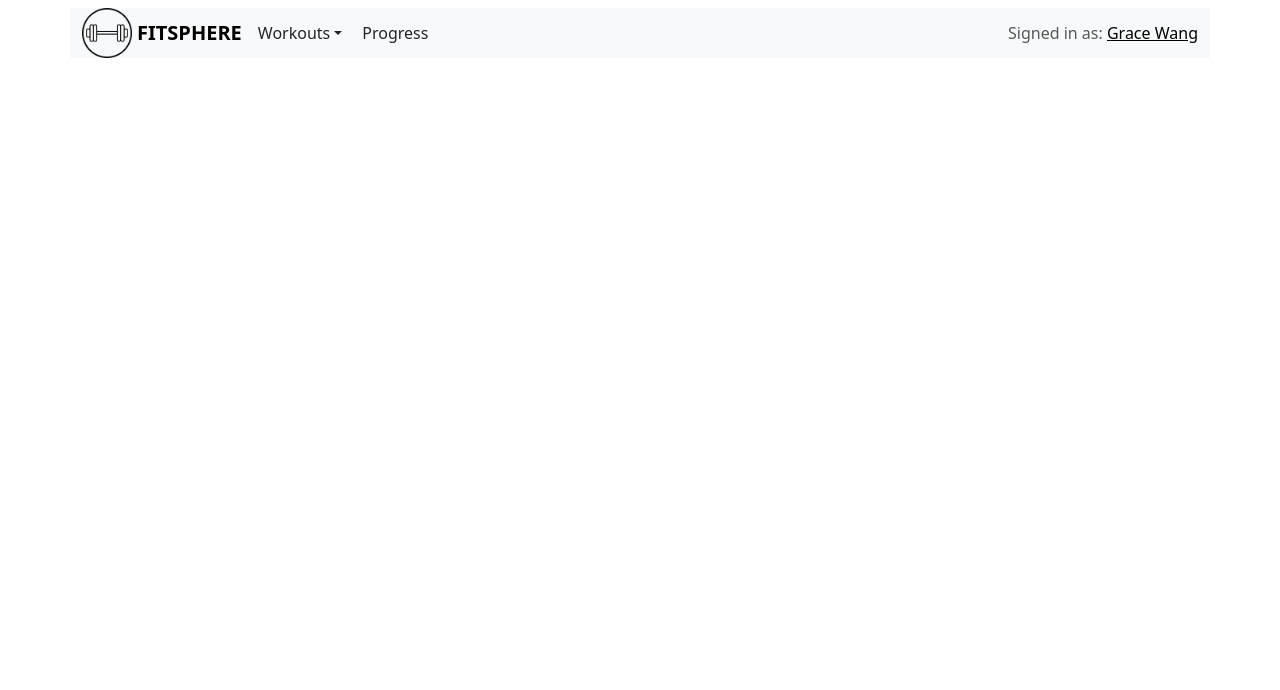
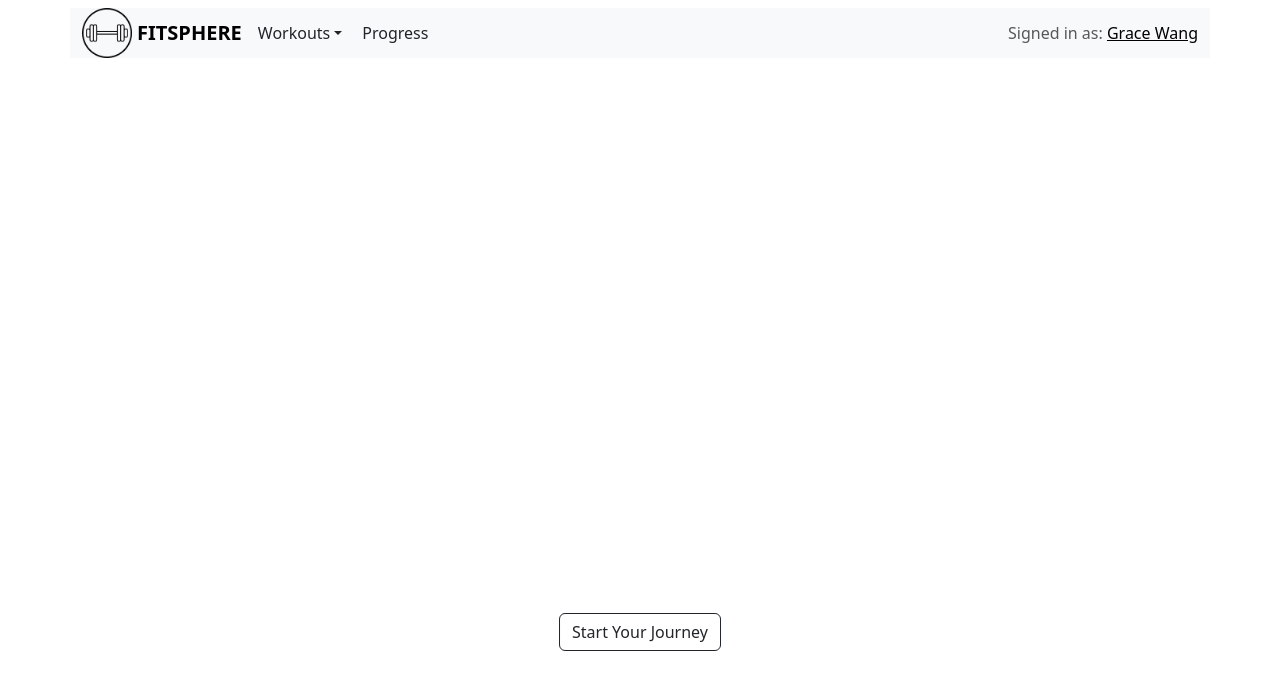
Before and after one commit to theobakshi12/FitSphere-4, a React (Create React App) app in the folder client/: page / in a window 1280 px wide. Shown: the top 690 px of the page. Built offline with nearby package versions, Linux system fonts and the light colour scheme.

Commit message:
added button

```diff
--- a/client/src/App.js
+++ b/client/src/App.js
@@ -6,33 +6,9 @@ function App() {
   return (
     <div>
       <NavBar></NavBar>
-      {/* <StyledMenu
-        id="demo-customized-menu"
-        MenuListProps={{
-          "aria-labelledby": "demo-customized-button",
-        }}
-        anchorEl={anchorEl}
-        open={open}
-        onClose={handleClose}
-      >
-        <MenuItem onClick={handleClose} disableRipple>
-          <EditIcon />
-          Edit
-        </MenuItem>
-        <MenuItem onClick={handleClose} disableRipple>
-          <FileCopyIcon />
-          Duplicate
-        </MenuItem>
-        <Divider sx={{ my: 0.5 }} />
-        <MenuItem onClick={handleClose} disableRipple>
-          <ArchiveIcon />
-          Archive
-        </MenuItem>
-        <MenuItem onClick={handleClose} disableRipple>
-          <MoreHorizIcon />
-          More
-        </MenuItem>
-      </StyledMenu> */}
+      <div className="joinButton">
+        <Button variant="outline-dark">Start Your Journey</Button>{" "}
+      </div>
     </div>
   );
 }
```
